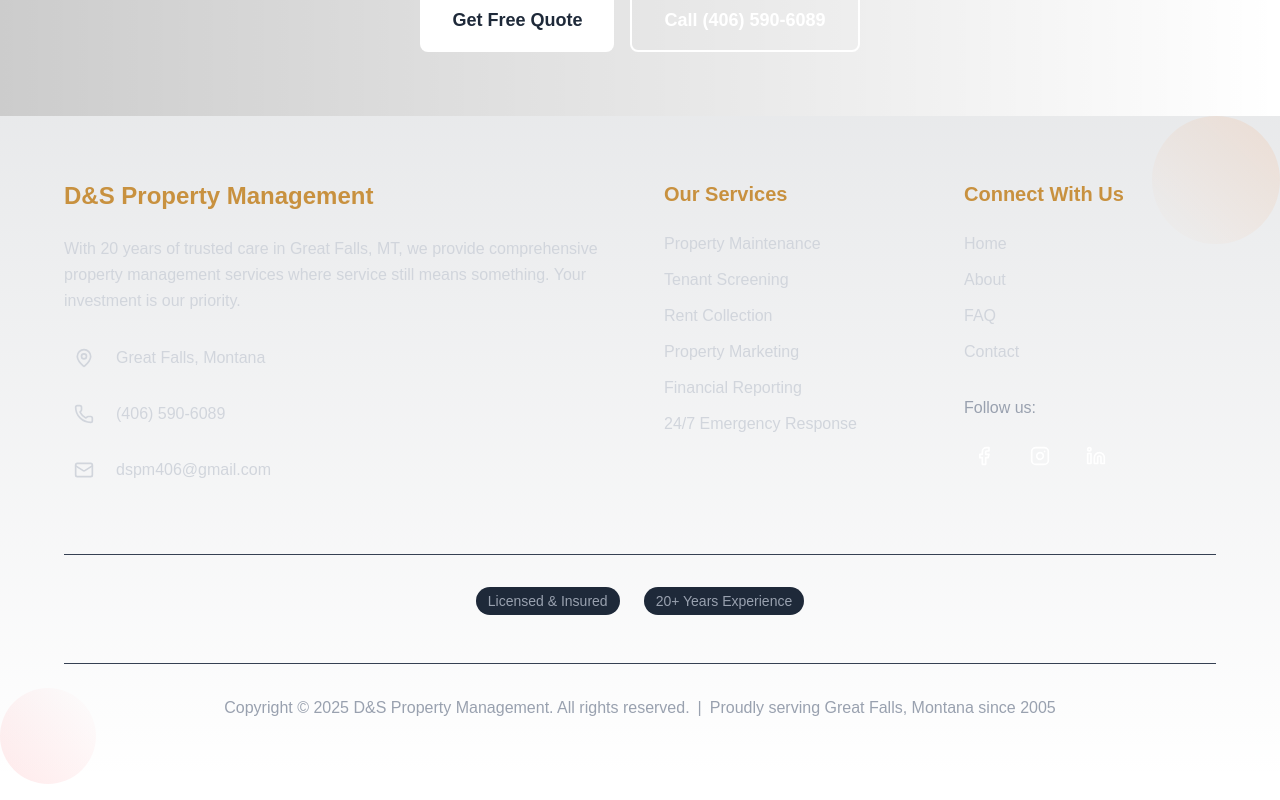
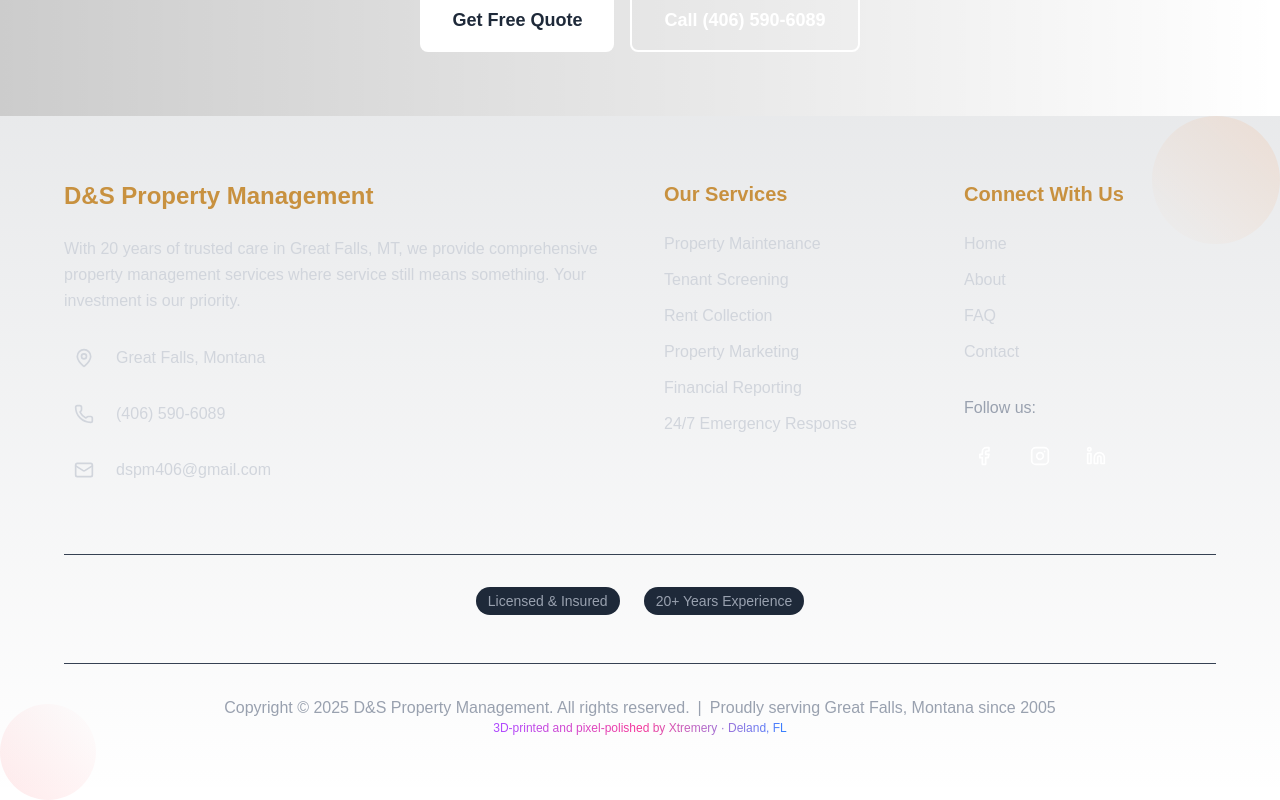
Before and after one commit to brennanhunter/dns-property-management, a Next.js app: page /contact in a window 1280 px wide. Shown: the part 1929-2729 px from the top of the page. Built offline with nearby package versions, Linux system fonts and the light colour scheme.

Commit message:
Fixed a few UI things.

```diff
--- a/src/app/components/Footer.tsx
+++ b/src/app/components/Footer.tsx
@@ -199,6 +199,16 @@
               <span className="mx-2">|</span>
               Proudly serving Great Falls, Montana since 2005
             </p>
+            <p className="text-xs">
+          <a
+            href="https://xtremery.com"
+            target="_blank"
+            rel="noopener noreferrer"
+            className="inline-block bg-gradient-to-r from-purple-500 via-pink-500 to-blue-500 bg-clip-text text-transparent animate-pulse hover:animate-shimmer"
+          >
+            3D-printed and pixel-polished by Xtremery · Deland, FL
+          </a>
+        </p>
           </div>
         </div>
 
--- a/src/app/components/Header.tsx
+++ b/src/app/components/Header.tsx
@@ -32,7 +32,7 @@
             <div className="w-8 h-8 sm:w-10 sm:h-10 rounded-full bg-white/10 backdrop-blur-sm flex items-center justify-center group-hover:bg-anzac/20 transition-all duration-300">
               <Phone className="w-4 h-4 sm:w-5 sm:h-5" />
             </div>
-            <span className="hidden xs:block">(406) 590-6089</span>
+            <span className="hidden sm:block">(406) 590-6089</span>
           </a>
 
           {/* Navigation Links - Right Side */}
--- a/src/app/page.tsx
+++ b/src/app/page.tsx
@@ -124,19 +124,20 @@
           <p className="text-xl md:text-2xl mb-10 italic leading-relaxed">
             &ldquo;Locally rooted. Committed to property owners and tenants across Great Falls.&ldquo;
           </p>
-          <button
-            className="text-white px-10 py-5 rounded-lg text-lg font-semibold transition-all duration-300 transform hover:scale-105 hover:shadow-lg"
-            style={{backgroundColor: '#a54034'}}
-            onMouseEnter={(e) => (e.target as HTMLButtonElement).style.backgroundColor = '#8a2e24'}
-            onMouseLeave={(e) => (e.target as HTMLButtonElement).style.backgroundColor = '#a54034'}
-          >
-            See Our Services
-          </button>
+<a
+  href="#services"
+  className="text-white px-10 py-5 rounded-lg text-lg font-semibold transition-all duration-300 transform hover:scale-105 hover:shadow-lg inline-block"
+  style={{backgroundColor: '#a54034'}}
+  onMouseEnter={(e) => (e.target as HTMLAnchorElement).style.backgroundColor = '#8a2e24'}
+  onMouseLeave={(e) => (e.target as HTMLAnchorElement).style.backgroundColor = '#a54034'}
+>
+  See Our Services
+</a>
         </div>
       </section>
 
       {/* Services Section - Super Enhanced Cards */}
-      <section className="py-24" style={{backgroundColor: '#8aa295'}}>
+      <section id="services" className="py-24" style={{backgroundColor: '#8aa295'}}>
         <div className="container mx-auto px-6">
           <h2 className="text-4xl md:text-5xl font-bold text-center mb-20 text-gray-800">
             What We Offer
```
